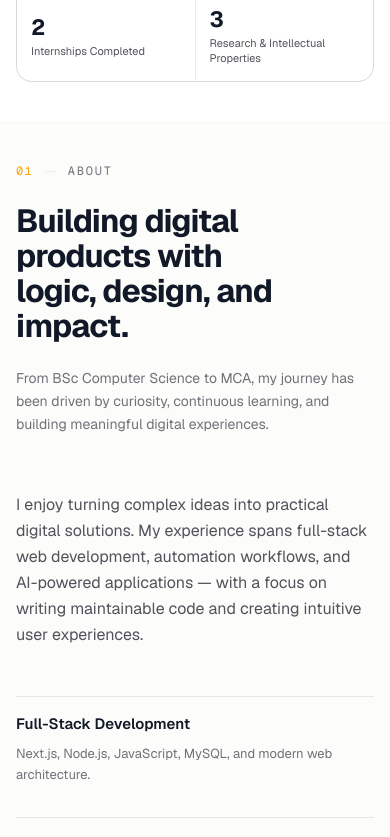
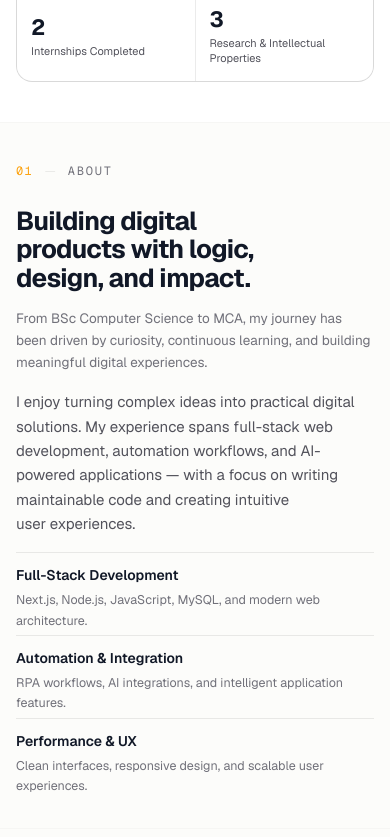
Before and after one commit to Kunalsk36/kunal-kavathekar-portfolio-v2, a Next.js app: page / in a window 390 px wide. Shown: the part 860-1697 px from the top of the page. Built offline with nearby package versions, Linux system fonts and the light colour scheme.

Commit message:
make the about section responsive

```diff
--- a/src/components/sections/About.jsx
+++ b/src/components/sections/About.jsx
@@ -38,13 +38,14 @@ export function About() {
     <section
       id="about"
       aria-label="About Kunal Kavathekar"
-      className="relative bg-background border-t border-edge/30 pt-10 pb-10 lg:pb-20"
+      className="relative bg-background border-t border-edge/30 pt-10 pb-8 md:pb-12 lg:pb-20"
     >
       <Container>
         <motion.div
           className={cn(
-            'grid grid-cols-1 gap-y-12 lg:gap-y-0',
-            'lg:grid-cols-12 lg:gap-x-12 xl:gap-x-16'
+            'grid grid-cols-1 md:grid-cols-12',
+            'gap-y-4 md:gap-y-12 md:gap-x-8',
+            'lg:gap-y-0 lg:gap-x-12 xl:gap-x-16'
           )}
           variants={containerVariants}
           initial="hidden"
@@ -52,52 +53,52 @@ export function About() {
           viewport={{ once: true, margin: '-10%' }}
         >
           {/* ── Left Column: Section Label & Personal Statement ──────── */}
-          <div className="lg:col-span-5 flex flex-col items-start">
-            <SectionHeading index="01" label="ABOUT" className="mb-2 md:mb-4 lg:mb-10" />
+          <div className="md:col-span-6 lg:col-span-5 flex flex-col items-start">
+            <SectionHeading index="01" label="ABOUT" className="mb-3 md:mb-4 lg:mb-10" />
 
             {/* Statement */}
-            <h3 className="text-[32px] sm:text-[38px] xl:text-[42px] font-bold leading-[1.1] tracking-tight text-foreground max-w-[280px] sm:max-w-xs">
+            <h3 className="text-[26px] sm:text-[28px] md:text-[32px] lg:text-[38px] xl:text-[42px] font-bold leading-[1.1] tracking-tight text-foreground max-w-[280px] sm:max-w-sm lg:max-w-xs xl:max-w-sm">
               Building digital products with logic, design, and impact.
             </h3>
 
             {/* Personal Note */}
-            <p className="text-[14px] text-muted font-normal mt-6 leading-relaxed max-w-sm sm:max-w-xs">
+            <p className="text-[13.5px] md:text-[14px] text-muted font-normal mt-4 md:mt-5 lg:mt-6 leading-relaxed max-w-sm sm:max-w-xs">
               From BSc Computer Science to MCA, my journey has been driven by curiosity, continuous learning, and building meaningful digital experiences.
             </p>
           </div>
 
           {/* ── Right Column: Paragraph & Core Strengths ──────────────── */}
-          <div className="lg:col-span-7 flex flex-col justify-start pt-2 lg:pt-16">
+          <div className="flex flex-col md:contents lg:flex lg:flex-col lg:col-span-7 lg:justify-start lg:pt-16">
             {/* Paragraph */}
-            <p className="text-[16px] md:text-[17.5px] text-secondary leading-relaxed mb-12 lg:mb-16 max-w-[620px] text-pretty">
+            <p className="md:col-span-6 lg:col-span-full text-[15px] md:text-[16px] lg:text-[17.5px] text-secondary leading-relaxed mb-4 md:mb-0 lg:mb-16 max-w-[620px] text-pretty md:self-end">
               I enjoy turning complex ideas into practical digital solutions. My experience spans full-stack web development, automation workflows, and AI-powered applications — with a focus on writing maintainable code and creating intuitive user experiences.
             </p>
 
             {/* Core Strengths */}
-            <div className="grid grid-cols-1 md:grid-cols-3 gap-8">
-              <motion.div className="border-t border-edge pt-4 flex flex-col" variants={childVariants}>
-                <h4 className="font-semibold text-[15px] text-foreground mb-2">
+            <div className="md:col-span-12 lg:col-span-full grid grid-cols-1 md:grid-cols-3 gap-y-1 md:gap-y-5 md:gap-x-6 lg:gap-8">
+              <motion.div className="border-t border-edge pt-3 lg:pt-4 flex flex-col" variants={childVariants}>
+                <h4 className="font-semibold text-[14px] md:text-[15px] text-foreground mb-1 lg:mb-2">
                   Full-Stack Development
                 </h4>
-                <p className="text-[13px] text-muted leading-relaxed">
+                <p className="text-[12.5px] md:text-[13px] text-muted leading-relaxed">
                   Next.js, Node.js, JavaScript, MySQL, and modern web architecture.
                 </p>
               </motion.div>
 
-              <motion.div className="border-t border-edge pt-4 flex flex-col" variants={childVariants}>
-                <h4 className="font-semibold text-[15px] text-foreground mb-2">
+              <motion.div className="border-t border-edge pt-3 lg:pt-4 flex flex-col" variants={childVariants}>
+                <h4 className="font-semibold text-[14px] md:text-[15px] text-foreground mb-1 lg:mb-2">
                   Automation &amp; Integration
                 </h4>
-                <p className="text-[13px] text-muted leading-relaxed">
+                <p className="text-[12.5px] md:text-[13px] text-muted leading-relaxed">
                   RPA workflows, AI integrations, and intelligent application features.
                 </p>
               </motion.div>
 
-              <motion.div className="border-t border-edge pt-4 flex flex-col" variants={childVariants}>
-                <h4 className="font-semibold text-[15px] text-foreground mb-2">
+              <motion.div className="border-t border-edge pt-3 lg:pt-4 flex flex-col" variants={childVariants}>
+                <h4 className="font-semibold text-[14px] md:text-[15px] text-foreground mb-1 lg:mb-2">
                   Performance &amp; UX
                 </h4>
-                <p className="text-[13px] text-muted leading-relaxed">
+                <p className="text-[12.5px] md:text-[13px] text-muted leading-relaxed">
                   Clean interfaces, responsive design, and scalable user experiences.
                 </p>
               </motion.div>
```
